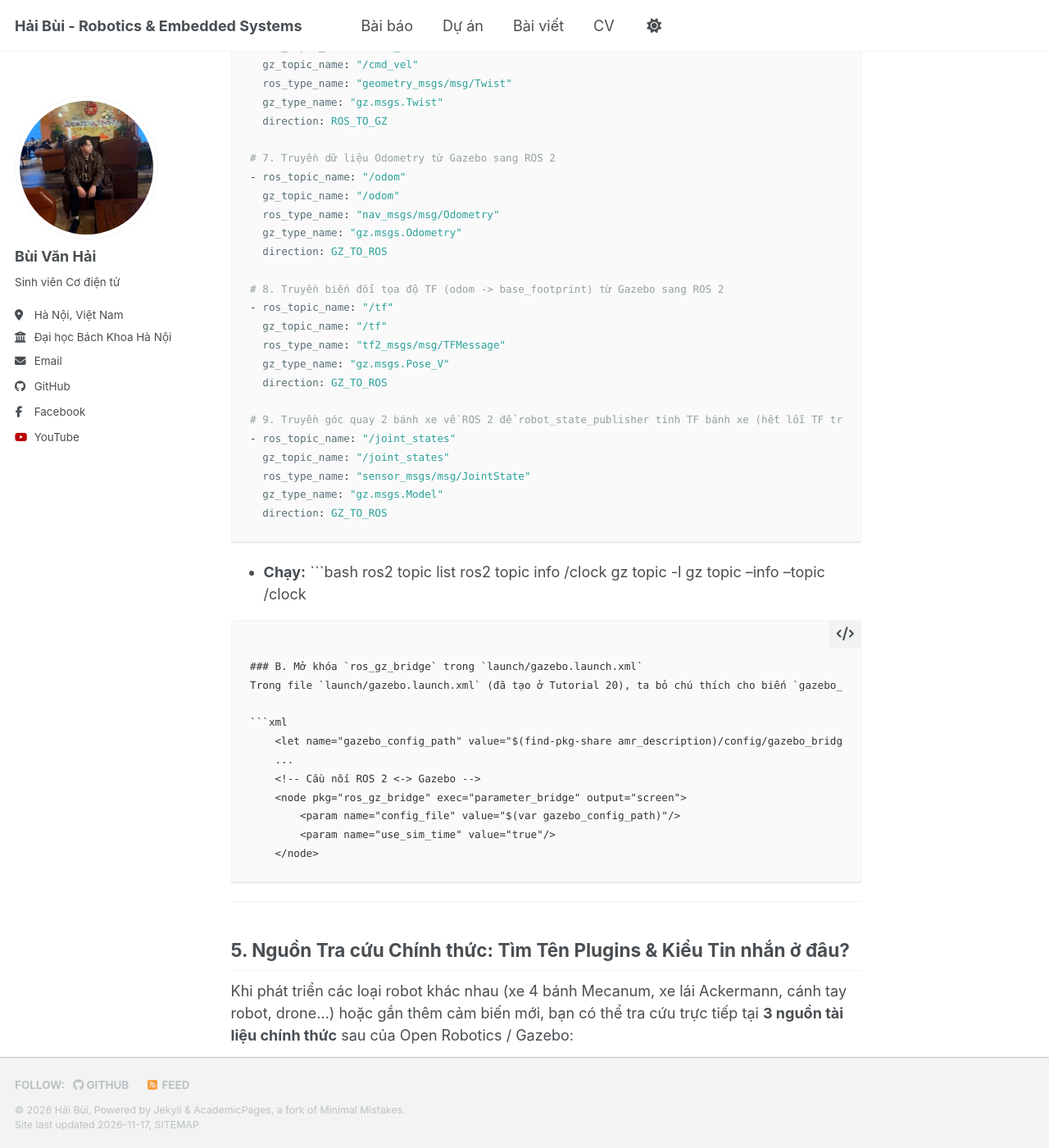
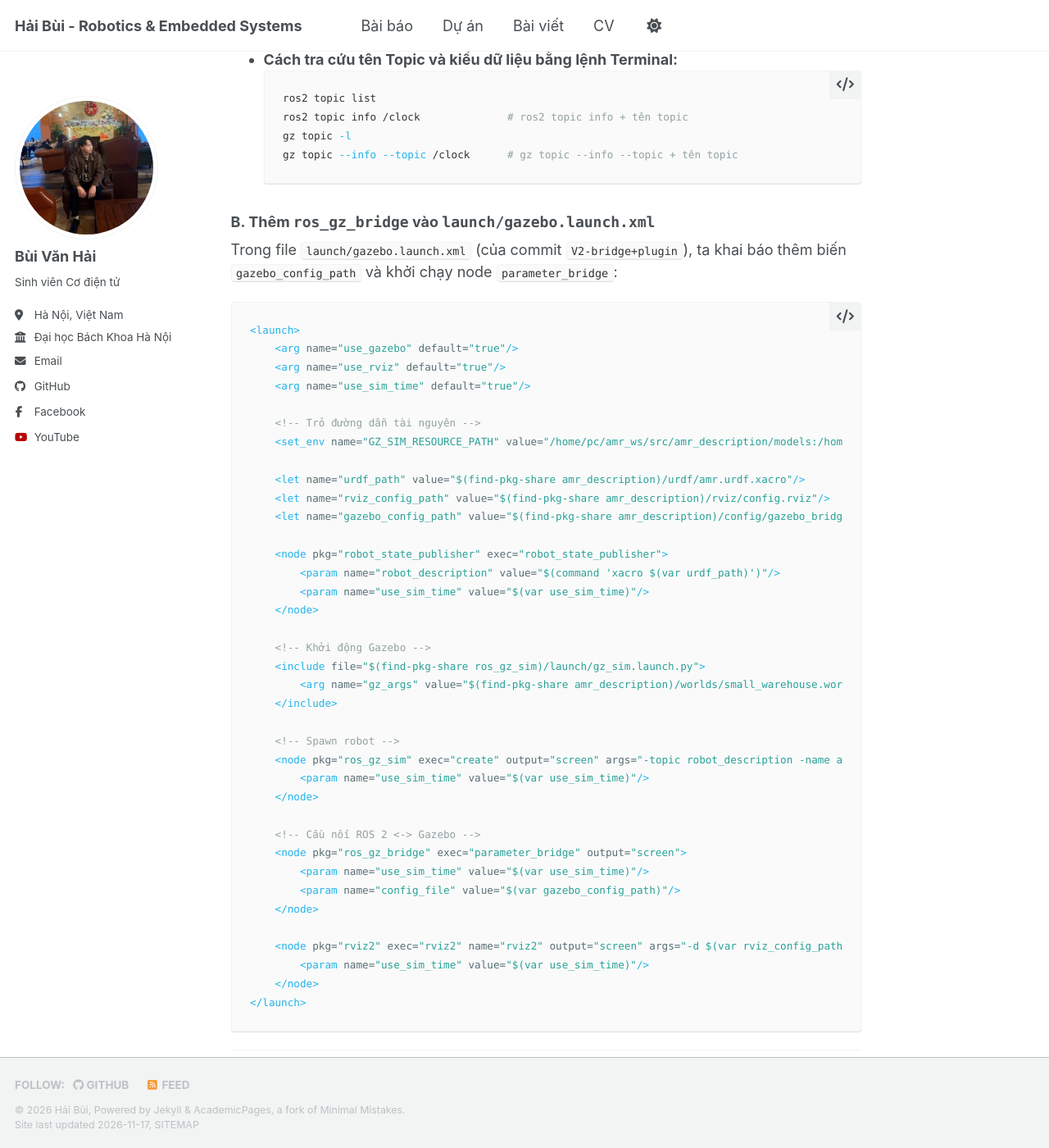
Before and after one commit to haibui-robotics/haibui-robotics.github.io, a Jekyll site: the page built from _pages/ros2-tutorial-21.md, in a window 1280 px wide and 1400 px high, scrolled down 4584 px. Shown: the whole window at 82% size. Built offline with Jekyll 4.4.1, drawn with Linux system fonts in a browser that asks for light colours; a script bundle is joined from its source files by our own code; a style sheet for code colours, icons or effects is not loaded; some of the changed text lies outside the part shown.

Commit message:
Update Tutorial 21 with clean V2-bridge+plugin code from amr_ws (no sensors yet)

````diff
--- a/_pages/ros2-tutorial-20.md
+++ b/_pages/ros2-tutorial-20.md
@@ -109,65 +109,47 @@ Nếu bạn mở Terminal tích hợp bên trong VS Code (cài qua Snap trên Ub
 
 ---
 
-## 4. Mã nguồn `launch/gazebo.launch.xml` (Giai đoạn Spawn Robot)
+## 4. Mã nguồn `launch/gazebo.launch.xml` (Commit V1 – Giai đoạn Spawn Robot)
 
-Dưới đây là toàn bộ nội dung file `amr_description/launch/gazebo.launch.xml` trong dự án `amr_ws` ở giai đoạn **Spawn mô hình vào Gazebo** (các khối `ros_gz_bridge` và `amr_controller` được đóng chú thích lại để dành cho các bài tiếp theo):
+Dưới đây là toàn bộ nội dung file `amr_description/launch/gazebo.launch.xml` trong dự án `amr_ws` (commit `V1-rviz+spawn gazebo`) ở giai đoạn **Spawn mô hình vào Gazebo** (chưa sử dụng plugin điều khiển hay `ros_gz_bridge`):
 
 ```xml
 <launch>
-    <!-- 1. Khai báo các tham số đầu vào (Arguments) -->
     <arg name="use_gazebo" default="true"/>
-    <arg name="launch_rviz" default="true"/>
+    <arg name="use_rviz" default="true"/>
     <arg name="use_sim_time" default="true"/>
 
-    <!-- 2. Xóa các biến môi trường GTK do VS Code SNAP tiêm vào -->
-    <set_env name="GTK_PATH" value=""/>
-    <set_env name="GTK_EXE_PREFIX" value=""/>
-    <set_env name="GTK_IM_MODULE_FILE" value=""/>
-    <set_env name="GIO_MODULE_DIR" value=""/>
-    <set_env name="LOCPATH" value=""/>
-
-    <!-- 3. Khai báo đường dẫn tài nguyên 3D (models nhà kho & meshes của gói amr_description) -->
+    <!-- Trỏ đường dẫn tài nguyên -->
     <set_env name="GZ_SIM_RESOURCE_PATH" value="/home/pc/amr_ws/src/amr_description/models:/home/pc/amr_ws/src"/>
 
-    <!-- 4. Tạo các biến đường dẫn tới file URDF/Xacro và cấu hình RViz2 -->
     <let name="urdf_path" value="$(find-pkg-share amr_description)/urdf/amr.urdf.xacro"/>
     <let name="rviz_config_path" value="$(find-pkg-share amr_description)/rviz/config.rviz"/>
-    <!-- <let name="gazebo_config_path" value="$(find-pkg-share amr_description)/config/gazebo_bridge.yaml"/> -->
 
-    <!-- 5. Khởi chạy robot_state_publisher: đọc file Xacro và phát lên topic /robot_description -->
     <node pkg="robot_state_publisher" exec="robot_state_publisher">
-        <param name="robot_description" value="$(command 'xacro $(var urdf_path) use_gazebo:=true')"/>
-        <param name="use_sim_time" value="true"/>
+        <param name="robot_description" value="$(command 'xacro $(var urdf_path)')"/>
+        <param name="use_sim_time" value="$(var use_sim_time)"/>
     </node>
 
-    <!-- 6. Khởi chạy Gazebo Sim với bản đồ nhà kho (small_warehouse.world) -->
-    <!-- Cờ '-r' giúp Gazebo tự động chạy mô phỏng vật lý ngay khi mở -->
+    <!-- Khởi động Gazebo -->
     <include file="$(find-pkg-share ros_gz_sim)/launch/gz_sim.launch.py">
         <arg name="gz_args" value="$(find-pkg-share amr_description)/worlds/small_warehouse.world -r"/>
     </include>
-
-    <!-- 7. Spawn (thả) robot từ topic robot_description vào thế giới Gazebo ở độ cao z = 0.1m -->
-    <node pkg="ros_gz_sim" exec="create" args="-topic robot_description -name amr_description -z 0.1"/>
-
-    <!-- [Sẽ mở khóa ở Tutorial 21] Cầu nối ROS 2 <-> Gazebo -->
-    <!-- <node pkg="ros_gz_bridge" exec="parameter_bridge" output="screen">
-        <param name="config_file" value="$(var gazebo_config_path)"/>
-        <param name="use_sim_time" value="true"/>
-    </node> -->
-
-    <!-- [Sẽ mở khóa ở giai đoạn Điều khiển] Nạp ros2_control + spawn controller -->
-    <!-- <include file="$(find-pkg-share amr_controller)/launch/controller.launch.xml">
-        <arg name="use_gazebo" value="true"/>
-        <arg name="use_sim_time" value="true"/>
-        <arg name="launch_rviz" value="true"/>
-    </include> -->
-
-    <!-- 8. Khởi chạy giao diện RViz2 -->
-    <node pkg="rviz2" exec="rviz2" output="screen" args="-d $(var rviz_config_path)" if="$(var launch_rviz)">
+    <!-- Spawn robot -->
+    <node pkg="ros_gz_sim" exec="create" output="screen" args="-topic robot_description -name amr_description -z 0.1">
         <param name="use_sim_time" value="$(var use_sim_time)"/>
     </node>
+
+    <node pkg="rviz2" exec="rviz2" name="rviz2" output="screen" args="-d $(var rviz_config_path)" if="$(var use_rviz)">
+        <param name="use_sim_time" value="$(var use_sim_time)"/>
+    </node>
+
 </launch>
+<!--
+Include gazebo + Chay 3 node:
++)robot_state_publisher -> truyen tham so robot_description tu duong dan toi file urdf (node nhan chuoi xml de mo ta,tinh toan vi tri, phat ra TF
++)ros_gz_sim -> spawn robot vao gazebo (node nhan chuoi xml de mo ta, spawn robot vao gazebo)
++)rviz2 -> hien thi robot
+-->
 ```
 
 ---
--- a/_pages/ros2-tutorial-21.md
+++ b/_pages/ros2-tutorial-21.md
@@ -11,15 +11,17 @@ author_profile: true
 
 ## 1. Mục tiêu và Khái niệm cốt lõi
 
-Ở [Tutorial 20](/posts/2026/11/ros2-tutorial-20/), chúng ta đã thả thành công mô hình xe tự hành **`amr_description`** vào bản đồ nhà kho trong Gazebo Sim. Tuy nhiên, lúc này robot mới chỉ đứng yên như một khối vật lý tĩnh. Để điều khiển xe chạy bằng bàn phím hoặc thuật toán tự hành, ta cần giải quyết 3 bước trong dự án **[`amr_ws`](/portfolio/amr-ws/)**:
+Ở [Tutorial 20](/posts/2026/11/ros2-tutorial-20/) *(commit `V1-rviz+spawn gazebo`)*, chúng ta đã thả thành công mô hình xe tự hành **`amr_description`** vào bản đồ nhà kho trong Gazebo Sim. Tuy nhiên, lúc này robot mới chỉ đứng yên như một khối vật lý tĩnh.
 
-1. **Chuẩn hóa Khớp bánh xe (`amr.urdf.xacro`):** Sửa lỗi giới hạn vận tốc `velocity="0"` và chiều trục quay do công cụ xuất CAD (SolidWorks to URDF) sinh ra.
+Trong bài này *(tương ứng với commit **`V2-bridge+plugin`** trong dự án **[`amr_ws`](/portfolio/amr-ws/)***)*, chúng ta chỉ tập trung vào bài toán **làm cho robot di chuyển và đồng bộ chuyển động lên RViz2** qua 3 bước:
+
+1. **Chuẩn hóa Khớp bánh xe (`amr.urdf.xacro`):** Sửa lỗi giới hạn vận tốc `velocity="0"` và chiều trục quay do công cụ xuất CAD (SolidWorks to URDF) sinh ra, đồng thời nhúng file plugin điều khiển.
 2. **Gắn Gazebo System Plugins (`gazebo_sim_controll.xacro`):** Tích hợp bộ truyền động vi sai `DiffDrive`, bộ đọc góc khớp bánh xe `JointStatePublisher` và giảm ma sát cho 2 bánh tự lựa (*caster wheels*).
-3. **Mở Cầu nối `ros_gz_bridge` (`gazebo_bridge.yaml` & `gazebo.launch.xml`):** Chuyển đổi các gói tin điều khiển (`/cmd_vel`), vị trí (`/odom`, `/tf`, `/joint_states`) và cảm biến giữa Gazebo Sim và ROS 2.
+3. **Thiết lập Cầu nối `ros_gz_bridge` (`gazebo_bridge.yaml` & `gazebo.launch.xml`):** Chuyển đổi 5 kênh dữ liệu cốt lõi (`/clock`, `/cmd_vel`, `/odom`, `/tf`, `/joint_states`) giữa Gazebo Sim và ROS 2.
 
 ---
 
-## 2. Bước 1: Hai chỉnh sửa bắt buộc trong `amr.urdf.xacro` (Khi xuất từ SolidWorks)
+## 2. Bước 1: Chuẩn hóa khớp bánh xe trong `urdf/amr.urdf.xacro`
 
 Khi xuất mô hình từ SolidWorks sang URDF, các khớp xoay liên tục (`continuous`) của 2 bánh xe thường mắc **2 lỗi ngầm** khiến robot không thể chạy đúng trong Gazebo:
 
@@ -52,38 +54,34 @@ Khi xuất mô hình từ SolidWorks sang URDF, các khớp xoay liên tục (`c
   </joint>
 ```
 
-Đồng thời, mở khóa 3 dòng `<xacro:include>` ở ngay đầu file `urdf/amr.urdf.xacro`:
+Đồng thời, nhúng file `gazebo_sim_controll.xacro` ở ngay đầu file `urdf/amr.urdf.xacro`:
 
 ```xml
 <robot name="amr_description" xmlns:xacro="http://www.ros.org/wiki/xacro">
-  <xacro:include filename="$(find amr_description)/urdf/lidar.xacro"/>
-  <xacro:include filename="$(find amr_description)/urdf/imu.xacro"/>
   <xacro:include filename="$(find amr_description)/urdf/gazebo_sim_controll.xacro"/>
 ```
 
 ---
 
-## 3. Bước 2: Viết file `urdf/gazebo_sim_controll.xacro`
+## 3. Bước 2: Viết file `urdf/gazebo_sim_controll.xacro` (Commit V2)
 
-File này chứa cấu hình vật lý và các **System Plugins** điều khiển chuyển động cho robot trong Gazebo Sim:
+File này chứa cấu hình vật lý và 2 **System Plugins** điều khiển chuyển động cho robot trong Gazebo Sim:
 
-* **Khoảng cách 2 bánh (`wheel_separation`):** Trong URDF, bánh trái đặt ở $y = +0.073\text{m}$ và bánh phải ở $y = -0.073\text{m}$ $\Rightarrow$ Khoảng cách tâm 2 bánh là $0.073 \times 2 = 0.146\text{m}$.
-* **Chỉ định rõ tên Topic (`/cmd_vel`, `/odom`, `/tf`, `/joint_states`):** Giúp cấu hình `gazebo_bridge.yaml` ngắn gọn, không bị phụ thuộc vào tên model dài dòng của Gazebo.
+* **Khoảng cách 2 bánh (`wheel_separation`):** Trong URDF, bánh trái đặt ở $y = +0.073\text{m}$ và bánh phải ở $y = -0.073\text{m}$ $\Rightarrow$ Khoảng cách tâm 2 bánh là $0.073 \times 2 = 0.146\text{m}$, bán kính bánh xe `wheel_radius` là $0.03\text{m}$.
+* **Khai báo Topic phía Gazebo (`/plugin/cmd_vel`, `/plugin/joint_states`, `/odom`, `/tf`):** Đặt tên rõ ràng cho từng kênh bên trong Gazebo để lát nữa kết nối qua `gazebo_bridge.yaml`.
 
 ```xml
 <?xml version="1.0"?>
 <robot xmlns:xacro="http://www.ros.org/wiki/xacro">
 
-    <!-- 1. Plugin Điều khiển xe 2 bánh vi sai (Differential Drive)-->
     <gazebo>
         <plugin filename="gz-sim-diff-drive-system"
                 name="gz::sim::systems::DiffDrive">
             <left_joint>left_wheel_joint</left_joint>
             <right_joint>right_wheel_joint</right_joint>
-            <!-- Khoảng cách 2 bánh theo URDF (y = +-0.073m => 0.146m) và bán kính bánh xe (~0.03m) -->
             <wheel_separation>0.146</wheel_separation>
             <wheel_radius>0.03</wheel_radius>
-            <topic>/cmd_vel</topic>
+            <topic>/plugin/cmd_vel</topic>
             <odom_topic>/odom</odom_topic>
             <tf_topic>/tf</tf_topic>
 
@@ -115,111 +109,114 @@ File này chứa cấu hình vật lý và các **System Plugins** điều khi
 
 </robot>
 ```
+
 * **Plugin diff-drive:** [https://github.com/gazebosim/gz-sim/blob/main/src/systems/diff_drive/DiffDrive.hh](https://github.com/gazebosim/gz-sim/blob/main/src/systems/diff_drive/DiffDrive.hh)
 * **Plugin joint-state-publisher:** [https://github.com/gazebosim/gz-sim/blob/main/src/systems/joint_state_publisher/JointStatePublisher.hh](https://github.com/gazebosim/gz-sim/blob/main/src/systems/joint_state_publisher/JointStatePublisher.hh)
+
 ---
 
-## 4. Bước 3: Cấu hình Cầu nối `config/gazebo_bridge.yaml` và `gazebo.launch.xml`
+## 4. Bước 3: Cấu hình Cầu nối `config/gazebo_bridge.yaml` và `launch/gazebo.launch.xml` (Commit V2)
 
 ### A. File `config/gazebo_bridge.yaml`
-Khai báo bảng ánh xạ giữa các Topic của ROS 2 và Gazebo Sim (lưu ý tiền tố kiểu dữ liệu Protobuf trong Gazebo Sim là `gz.msgs.*`):
+Ở giai đoạn điều khiển chuyển động này, chúng ta chỉ cần khai báo đúng **5 cầu nối** giữa ROS 2 và Gazebo Sim:
+* `/clock`: Đồng bộ thời gian mô phỏng.
+* `/cmd_vel` (ROS 2) $\rightarrow$ `/plugin/cmd_vel` (Gazebo): Truyền lệnh điều khiển vận tốc xuống plugin `DiffDrive`.
+* `/odom` & `/tf`: Truyền vị trí và biến đổi tọa độ `odom` $\rightarrow$ `base_footprint` từ Gazebo về ROS 2.
+* `/plugin/joint_states` (Gazebo) $\rightarrow$ `/joint_states` (ROS 2): Truyền góc quay thực tế của 2 bánh xe về cho `robot_state_publisher` tính TF bánh xe.
 
 ```yaml
-# 1. Đồng bộ thời gian mô phỏng
 - ros_topic_name: "/clock"
   gz_topic_name: "/clock"
   ros_type_name: "rosgraph_msgs/msg/Clock"
   gz_type_name: "gz.msgs.Clock"
   direction: GZ_TO_ROS
 
-# 2. Ảnh từ Camera sensor
-- ros_topic_name: "/camera/image_raw"
-  gz_topic_name: "/camera/image_raw"
-  ros_type_name: "sensor_msgs/msg/Image"
-  gz_type_name: "gz.msgs.Image"
-  direction: GZ_TO_ROS
-
-# 3. Thông số nội tại Camera
-- ros_topic_name: "/camera/camera_info"
-  gz_topic_name: "/camera/camera_info"
-  ros_type_name: "sensor_msgs/msg/CameraInfo"
-  gz_type_name: "gz.msgs.CameraInfo"
-  direction: GZ_TO_ROS
-
-# 4. Dữ liệu quét LiDAR 2D
-- ros_topic_name: "/scan"
-  gz_topic_name: "/scan"
-  ros_type_name: "sensor_msgs/msg/LaserScan"
-  gz_type_name: "gz.msgs.LaserScan"
-  direction: GZ_TO_ROS
-
-# 5. Dữ liệu cảm biến quán tính IMU
-- ros_topic_name: "/imu/out"
-  gz_topic_name: "/imu"
-  ros_type_name: "sensor_msgs/msg/Imu"
-  gz_type_name: "gz.msgs.IMU"
-  direction: GZ_TO_ROS
-
-# 6. Truyền lệnh điều khiển vận tốc từ ROS 2 sang plugin DiffDrive trong Gazebo
 - ros_topic_name: "/cmd_vel"
-  gz_topic_name: "/cmd_vel"
+  gz_topic_name: "/plugin/cmd_vel"
   ros_type_name: "geometry_msgs/msg/Twist"
   gz_type_name: "gz.msgs.Twist"
   direction: ROS_TO_GZ
 
-# 7. Truyền dữ liệu Odometry từ Gazebo sang ROS 2
 - ros_topic_name: "/odom"
   gz_topic_name: "/odom"
   ros_type_name: "nav_msgs/msg/Odometry"
   gz_type_name: "gz.msgs.Odometry"
   direction: GZ_TO_ROS
 
-# 8. Truyền biến đổi tọa độ TF (odom -> base_footprint) từ Gazebo sang ROS 2
 - ros_topic_name: "/tf"
   gz_topic_name: "/tf"
   ros_type_name: "tf2_msgs/msg/TFMessage"
   gz_type_name: "gz.msgs.Pose_V"
   direction: GZ_TO_ROS
 
-# 9. Truyền góc quay 2 bánh xe về ROS 2 để robot_state_publisher tính TF bánh xe (hết lỗi TF trên RViz)
 - ros_topic_name: "/joint_states"
-  gz_topic_name: "/joint_states"
+  gz_topic_name: "/plugin/joint_states"
   ros_type_name: "sensor_msgs/msg/JointState"
   gz_type_name: "gz.msgs.Model"
   direction: GZ_TO_ROS
 ```
-* **Chạy:**
+
+* **Cách tra cứu tên Topic và kiểu dữ liệu bằng lệnh Terminal:**
 ```bash
 ros2 topic list
-ros2 topic info /clock    <!-- ros2 topic info + tên topic -->
+ros2 topic info /clock              # ros2 topic info + tên topic
 gz topic -l
-gz topic --info --topic /clock    <!--gz topic --info --topic +tên topic-->
-
+gz topic --info --topic /clock      # gz topic --info --topic + tên topic
 ```
 
-### B. Mở khóa `ros_gz_bridge` trong `launch/gazebo.launch.xml`
-Trong file `launch/gazebo.launch.xml` (đã tạo ở Tutorial 20), ta bỏ chú thích cho biến `gazebo_config_path` và node `parameter_bridge`:
+### B. Thêm `ros_gz_bridge` vào `launch/gazebo.launch.xml`
+Trong file `launch/gazebo.launch.xml` (của commit `V2-bridge+plugin`), ta khai báo thêm biến `gazebo_config_path` và khởi chạy node `parameter_bridge`:
 
 ```xml
+<launch>
+    <arg name="use_gazebo" default="true"/>
+    <arg name="use_rviz" default="true"/>
+    <arg name="use_sim_time" default="true"/>
+
+    <!-- Trỏ đường dẫn tài nguyên -->
+    <set_env name="GZ_SIM_RESOURCE_PATH" value="/home/pc/amr_ws/src/amr_description/models:/home/pc/amr_ws/src"/>
+
+    <let name="urdf_path" value="$(find-pkg-share amr_description)/urdf/amr.urdf.xacro"/>
+    <let name="rviz_config_path" value="$(find-pkg-share amr_description)/rviz/config.rviz"/>
     <let name="gazebo_config_path" value="$(find-pkg-share amr_description)/config/gazebo_bridge.yaml"/>
-    ...
+
+    <node pkg="robot_state_publisher" exec="robot_state_publisher">
+        <param name="robot_description" value="$(command 'xacro $(var urdf_path)')"/>
+        <param name="use_sim_time" value="$(var use_sim_time)"/>
+    </node>
+
+    <!-- Khởi động Gazebo -->
+    <include file="$(find-pkg-share ros_gz_sim)/launch/gz_sim.launch.py">
+        <arg name="gz_args" value="$(find-pkg-share amr_description)/worlds/small_warehouse.world -r"/>
+    </include>
+
+    <!-- Spawn robot -->
+    <node pkg="ros_gz_sim" exec="create" output="screen" args="-topic robot_description -name amr_description -z 0.1">
+        <param name="use_sim_time" value="$(var use_sim_time)"/>
+    </node>
+
     <!-- Cầu nối ROS 2 <-> Gazebo -->
     <node pkg="ros_gz_bridge" exec="parameter_bridge" output="screen">
+        <param name="use_sim_time" value="$(var use_sim_time)"/>
         <param name="config_file" value="$(var gazebo_config_path)"/>
-        <param name="use_sim_time" value="true"/>
     </node>
+
+    <node pkg="rviz2" exec="rviz2" name="rviz2" output="screen" args="-d $(var rviz_config_path)" if="$(var use_rviz)">
+        <param name="use_sim_time" value="$(var use_sim_time)"/>
+    </node>
+</launch>
 ```
 
 ---
 
 ## 5. Nguồn Tra cứu Chính thức: Tìm Tên Plugins & Kiểu Tin nhắn ở đâu?
 
-Khi phát triển các loại robot khác nhau (xe 4 bánh Mecanum, xe lái Ackermann, cánh tay robot, drone...) hoặc gắn thêm cảm biến mới, bạn có thể tra cứu trực tiếp tại **3 nguồn tài liệu chính thức** sau của Open Robotics / Gazebo:
+Khi phát triển các loại cơ cấu truyền động khác nhau (xe 2 bánh vi sai, xe 4 bánh Mecanum, xe lái Ackermann, cánh tay robot...), bạn có thể tra cứu trực tiếp tại các nguồn tài liệu chính thức sau của Open Robotics / Gazebo:
 
 ### 1. Danh sách toàn bộ System Plugins của Gazebo Sim (`gz-sim`)
 * 🔗 **Kho mã nguồn tất cả Plugins (`src/systems`):**
   [https://github.com/gazebosim/gz-sim/tree/gz-sim8/src/systems](https://github.com/gazebosim/gz-sim/tree/gz-sim8/src/systems)
-  *(Mẹo: Khi bấm vào thư mục của bất kỳ plugin nào — ví dụ `diff_drive`, `mecanum_drive`, `ackermann_steering`, `joint_state_publisher`, `odometry_publisher`, `imu`... — hãy mở file header `.hh` của nó. Ngay ở phần đầu file luôn có hướng dẫn chi tiết tất cả các thẻ XML `<plugin>` mà plugin đó hỗ trợ!)*
+  *(Mẹo: Khi bấm vào thư mục của bất kỳ plugin nào — ví dụ `diff_drive`, `mecanum_drive`, `ackermann_steering`, `joint_state_publisher`, `odometry_publisher`... — hãy mở file header `.hh` của nó. Ngay ở phần đầu file luôn có hướng dẫn chi tiết tất cả các thẻ XML `<plugin>` mà plugin đó hỗ trợ!)*
 * 🔗 **Trang tra cứu API Gazebo Sim Systems:**
   [https://gazebosim.org/api/sim/8/namespacegz_1_1sim_1_1systems.html](https://gazebosim.org/api/sim/8/namespacegz_1_1sim_1_1systems.html)
 
@@ -231,30 +228,11 @@ Khi phát triển các loại robot khác nhau (xe 4 bánh Mecanum, xe lái Acke
 | Xuất góc khớp (`/joint_states`) | `gz-sim-joint-state-publisher-system` | `gz::sim::systems::JointStatePublisher` |
 | Điều khiển vị trí khớp (Arm/Servo) | `gz-sim-joint-position-controller-system` | `gz::sim::systems::JointPositionController` |
 | Điều khiển vận tốc khớp | `gz-sim-joint-controller-system` | `gz::sim::systems::JointController` |
-| Hệ thống Cảm biến (LiDAR/Camera) | `gz-sim-sensors-system` | `gz::sim::systems::Sensors` |
-| Hệ thống Cảm biến quán tính IMU | `gz-sim-imu-system` | `gz::sim::systems::Imu` |
 
-### 2. Đặc tả các thẻ `<sensor>` chuẩn SDFormat
-* 🔗 **SDFormat `<sensor>` Specification:**
-  [http://sdformat.org/spec?ver=1.11&elem=sensor](http://sdformat.org/spec?ver=1.11&elem=sensor)
-  *(Tra cứu cấu trúc các thẻ con của `gpu_lidar`, `camera`, `rgbd_camera`, `imu`, `navsat`...)*
-
-### 3. Bảng tra cứu kiểu dữ liệu `ros_gz_bridge` (ROS 2 ↔ Gazebo)
+### 2. Bảng tra cứu kiểu dữ liệu `ros_gz_bridge` (ROS 2 ↔ Gazebo)
 * 🔗 **Tài liệu chính thức `ros_gz_bridge`:**
   [https://github.com/gazebosim/ros_gz/tree/ros2/ros_gz_bridge](https://github.com/gazebosim/ros_gz/tree/ros2/ros_gz_bridge)
   *(Chứa bảng đối chiếu toàn bộ `ros_type_name` và `gz_type_name` được hỗ trợ).*
-
-### 4. Tra cứu nhanh bằng lệnh Terminal khi đang chạy mô phỏng
-* **Phía Gazebo:**
-  ```bash
-  gz topic -l                        # Liệt kê danh sách các topic trong Gazebo
-  gz topic -i -t /cmd_vel            # Xem kiểu dữ liệu (gz_type_name) của một topic
-  ```
-* **Phía ROS 2:**
-  ```bash
-  ros2 topic list                    # Liệt kê danh sách các topic bên ROS 2
-  ros2 topic info /cmd_vel           # Xem kiểu dữ liệu (ros_type_name) của một topic
-  ```
 
 ---
 
@@ -271,7 +249,7 @@ Khi phát triển các loại robot khác nhau (xe 4 bánh Mecanum, xe lái Acke
    ```bash
    ros2 run teleop_twist_keyboard teleop_twist_keyboard
    ```
-   Nhấn các phím `i` (tiến), `,` (lùi), `j` (quay trái), `l` (quay phải) — bạn sẽ thấy chiếc xe AMR di chuyển mượt mà trong nhà kho Gazebo và mô hình trên RViz2 cũng lăn bánh đồng bộ theo thời gian thực!
+   Nhấn các phím `i` (tiến), `,` (lùi), `j` (quay trái), `l` (quay phải) — lệnh vận tốc phát lên `/cmd_vel` sẽ đi qua `ros_gz_bridge` sang `/plugin/cmd_vel` của Gazebo, điều khiển chiếc xe AMR lăn bánh mượt mà trong nhà kho và đồng bộ vị trí trực tiếp trên RViz2!
 
 ---
 
````
Also changed, not shown: other parts of _pages/ros2-tutorial-21.md (+1 -5 lines).
